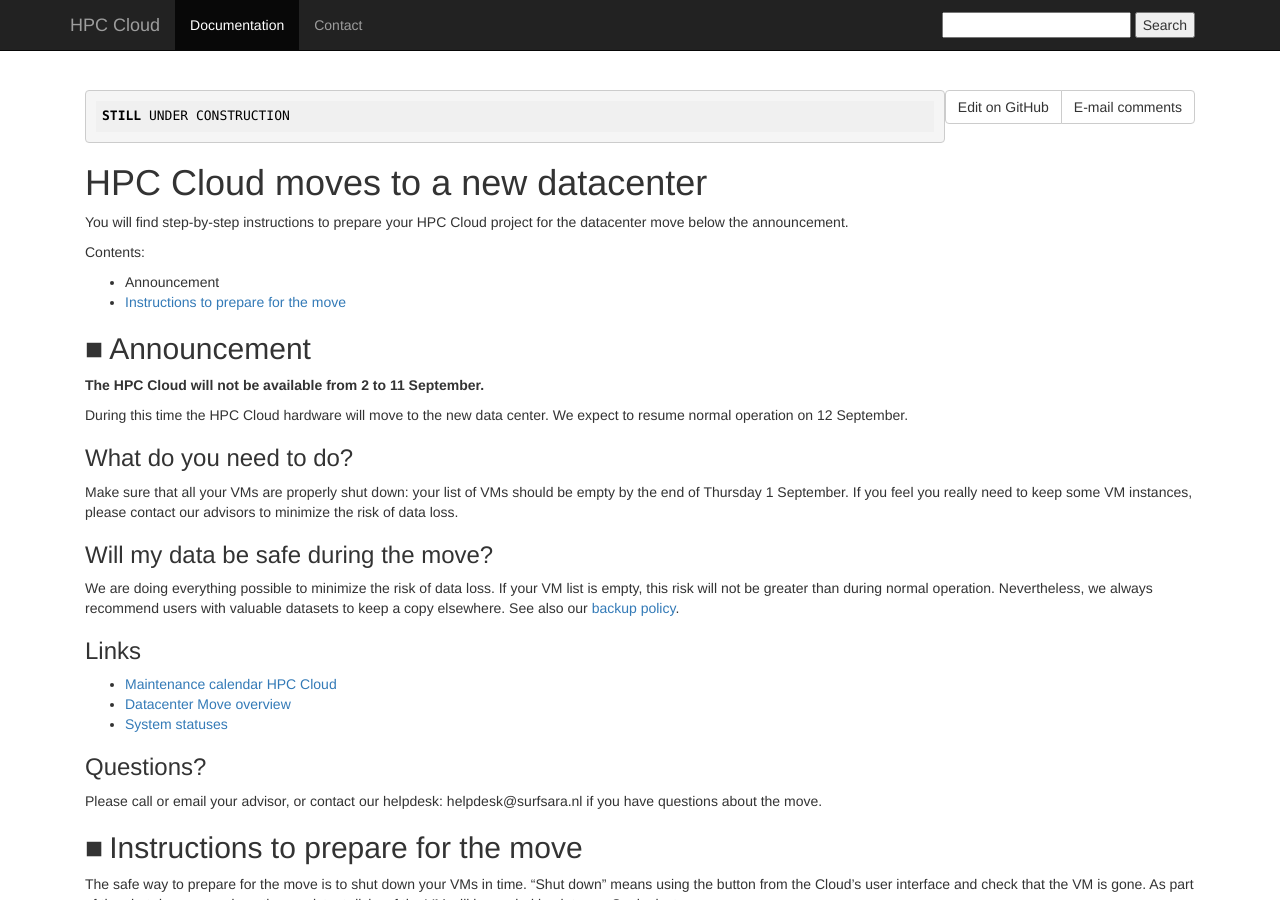
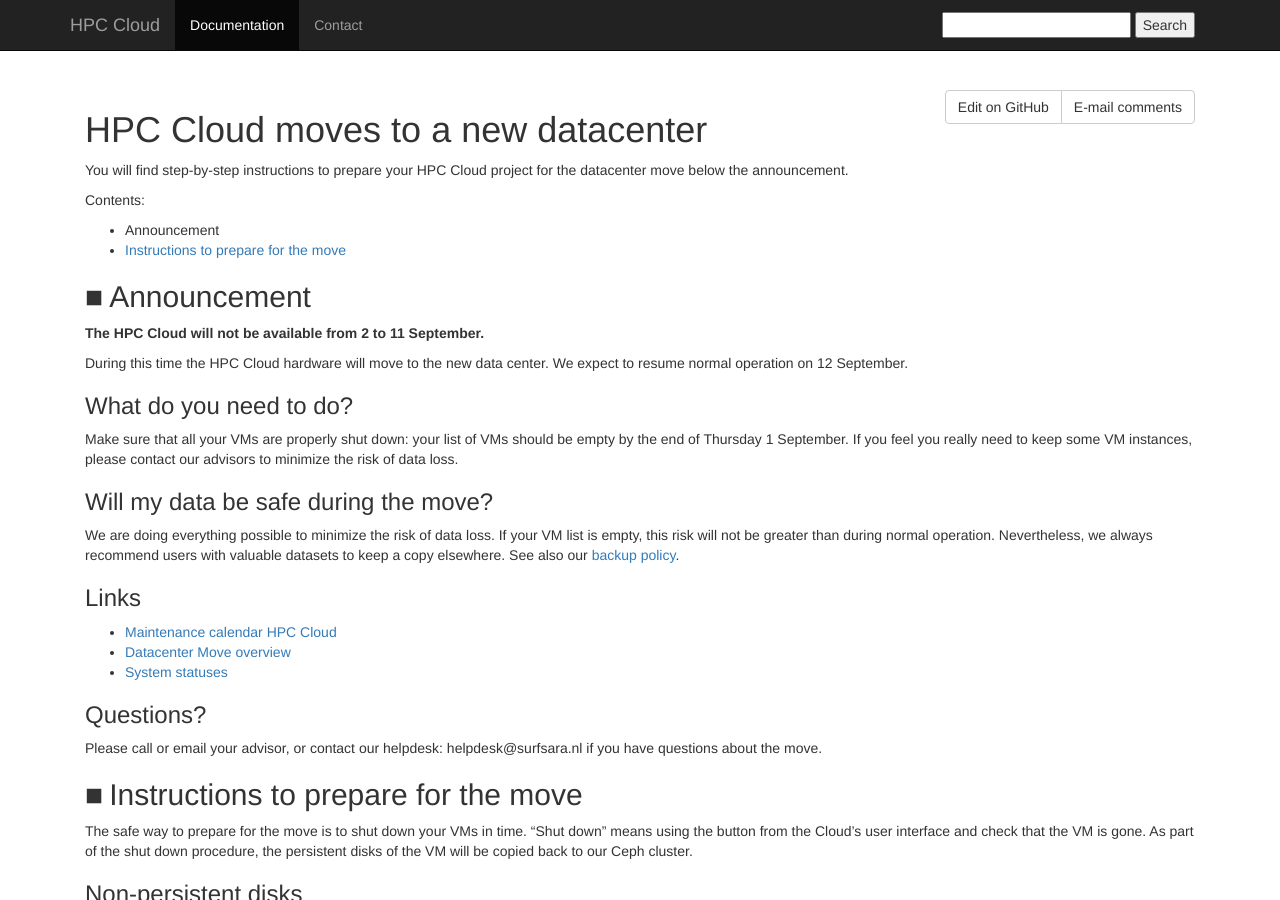
Before and after one commit to sara-nl/clouddocs, a Jekyll site: the page built from move_preparation_instructions.markdown, in a window 1280 px wide and 900 px high. Built offline with Jekyll 4.4.1, drawn with Linux system fonts in a browser that asks for light colours; nearby versions of some CDN libraries.

Commit message:
Update move_preparation_instructions.markdown

```diff
--- a/move_preparation_instructions.markdown
+++ b/move_preparation_instructions.markdown
@@ -1,8 +1,6 @@
 ---
 layout: default
 ---
-
-    STILL UNDER CONSTRUCTION
 
 # HPC Cloud moves to a new datacenter
 
```
